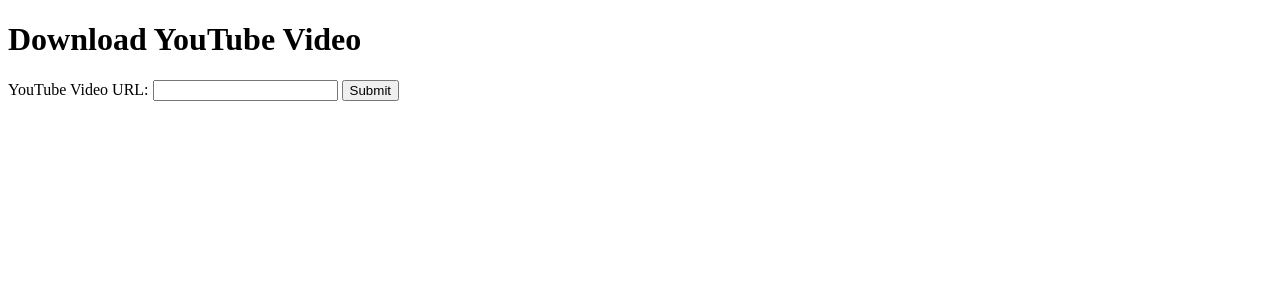
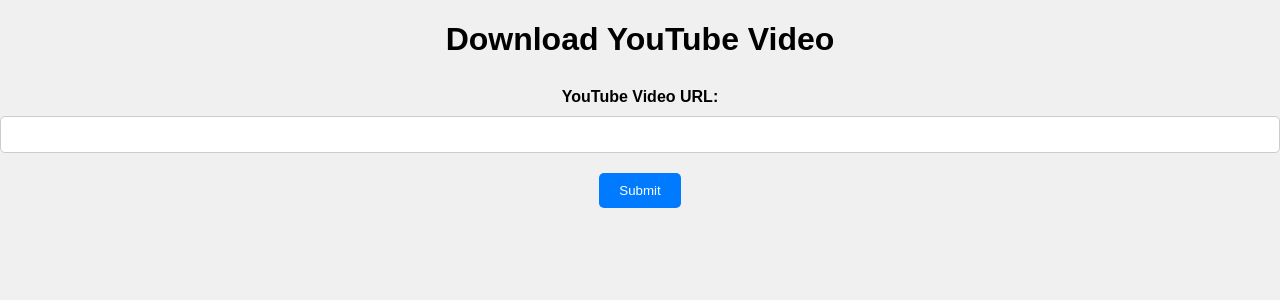
Before and after one commit to A-Shalchian/my-flask-app, a Flask app: page / in a window 1280 px wide. Shown: the top 300 px of the page. Run offline with Flask 3, Linux system fonts and the light colour scheme.

Commit message:
added css

```diff
--- a/app.py
+++ b/app.py
@@ -5,7 +5,8 @@ import os
 
 #  This application will download youtube videos with the use of urls, I was inspired to make this because for so long in my country I had to download yt videos
 # due to the restrictions that Iran had with using youtube.
-app = Flask(__name__)
+app = Flask(__name__, static_url_path='/static')
+
 app.secret_key = os.urandom(24).hex()
 DOWNLOAD_FOLDER = 'static/downloads'
 
--- /dev/null
+++ b/static/styles/styles.css
@@ -0,0 +1,58 @@
+body {
+    font-family: Arial, sans-serif;
+    margin: 0;
+    padding: 0;
+    background-color: #f0f0f0;
+}
+
+.container {
+    max-width: 600px;
+    margin: 50px auto;
+    padding: 20px;
+    background-color: #fff;
+    border-radius: 5px;
+    box-shadow: 0 0 10px rgba(0, 0, 0, 0.1);
+}
+
+h1 {
+    text-align: center;
+    margin-bottom: 30px;
+}
+
+form {
+    text-align: center;
+}
+
+label {
+    display: block;
+    margin-bottom: 10px;
+    font-weight: bold;
+}
+
+input[type="url"] {
+    width: 100%;
+    padding: 10px;
+    margin-bottom: 20px;
+    border: 1px solid #ccc;
+    border-radius: 5px;
+    box-sizing: border-box;
+}
+
+button[type="submit"] {
+    background-color: #007bff;
+    color: #fff;
+    padding: 10px 20px;
+    border: none;
+    border-radius: 5px;
+    cursor: pointer;
+    transition: background-color 0.3s ease;
+}
+
+button[type="submit"]:hover {
+    background-color: #0056b3;
+}
+
+.error {
+    color: red;
+    margin-top: 10px;
+}
--- a/templates/confirm.html
+++ b/templates/confirm.html
@@ -4,6 +4,7 @@
     <meta charset="UTF-8">
     <meta name="viewport" content="width=device-width, initial-scale=1.0">
     <title>Confirm Download</title>
+    <link rel="stylesheet" href="{{ url_for('static', filename='styles/confirm_styles.css') }}">
 </head>
 <body>
     <h1>Confirm Download</h1>
--- a/templates/index.html
+++ b/templates/index.html
@@ -4,6 +4,7 @@
     <meta charset="UTF-8">
     <meta name="viewport" content="width=device-width, initial-scale=1.0">
     <title>Download YouTube Video</title>
+    <link rel="stylesheet" href="{{ url_for('static', filename='styles/styles.css') }}">
 </head>
 <body>
     <h1>Download YouTube Video</h1>
```
Also changed, not shown: static/styles/confirm_styles.css (added, +48 -0 lines).
